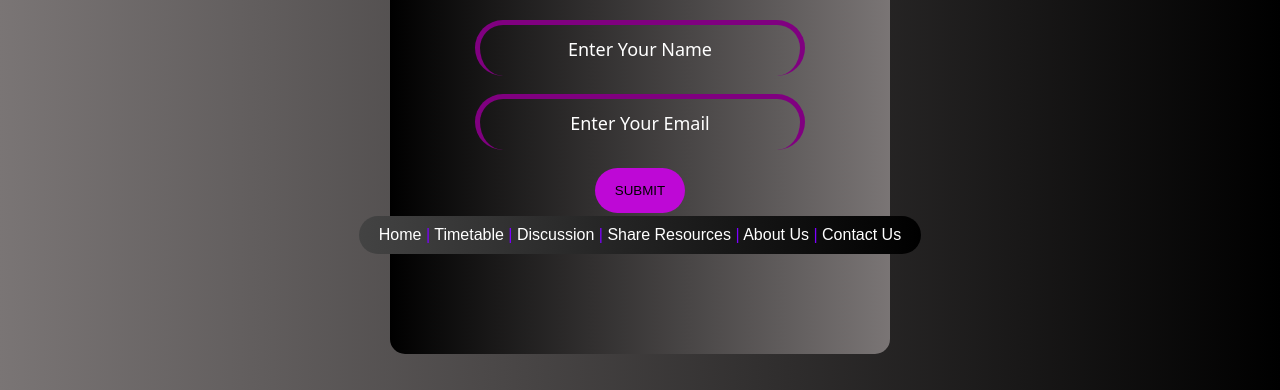
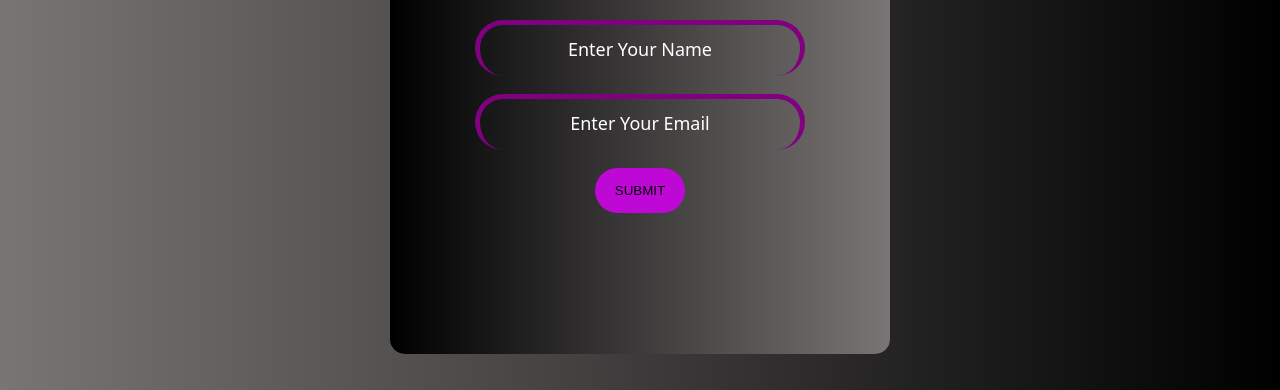
Before and after one commit to MarnoEngelbrecht/CW412_FA, a plain HTML site: page pages/subscribe/Sub.html in a window 1280 px wide. Shown: the part 546-936 px from the top of the page. Drawn offline with Linux system fonts and the light colour scheme.

Commit message:
bug fixes

```diff
--- a/pages/styles.css
+++ b/pages/styles.css
@@ -208,7 +208,8 @@ body {
   .drop-down {
       display: none;
       position: absolute;
-      top: calc(0 + 20);
+      margin-top: 64px;
+      top: calc(0 + 60);
       right: calc(0px + 8px);
       display: absolute;
       width: max-content;
--- a/pages/subscribe/Sub.html
+++ b/pages/subscribe/Sub.html
@@ -59,15 +59,5 @@
     </div>
     <br>
     <br>
-    <div class="footer">
-        <div class="footer-content">
-            <a href="../homepage/homepage.html">Home</a> |
-            <a href="../timetable/timetable.html">Timetable</a> |
-            <a href="../discussions/discussions.html">Discussion</a>  |
-            <a href="../share-resources/share-resources.html">Share Resources</a>  |
-            <a href="../about-us/about-us.html">About Us</a>  |
-            <a href="../contact-us/contact-us.html">Contact Us</a>
-        </div>
-    </div>
 </body>
 </html>
```
